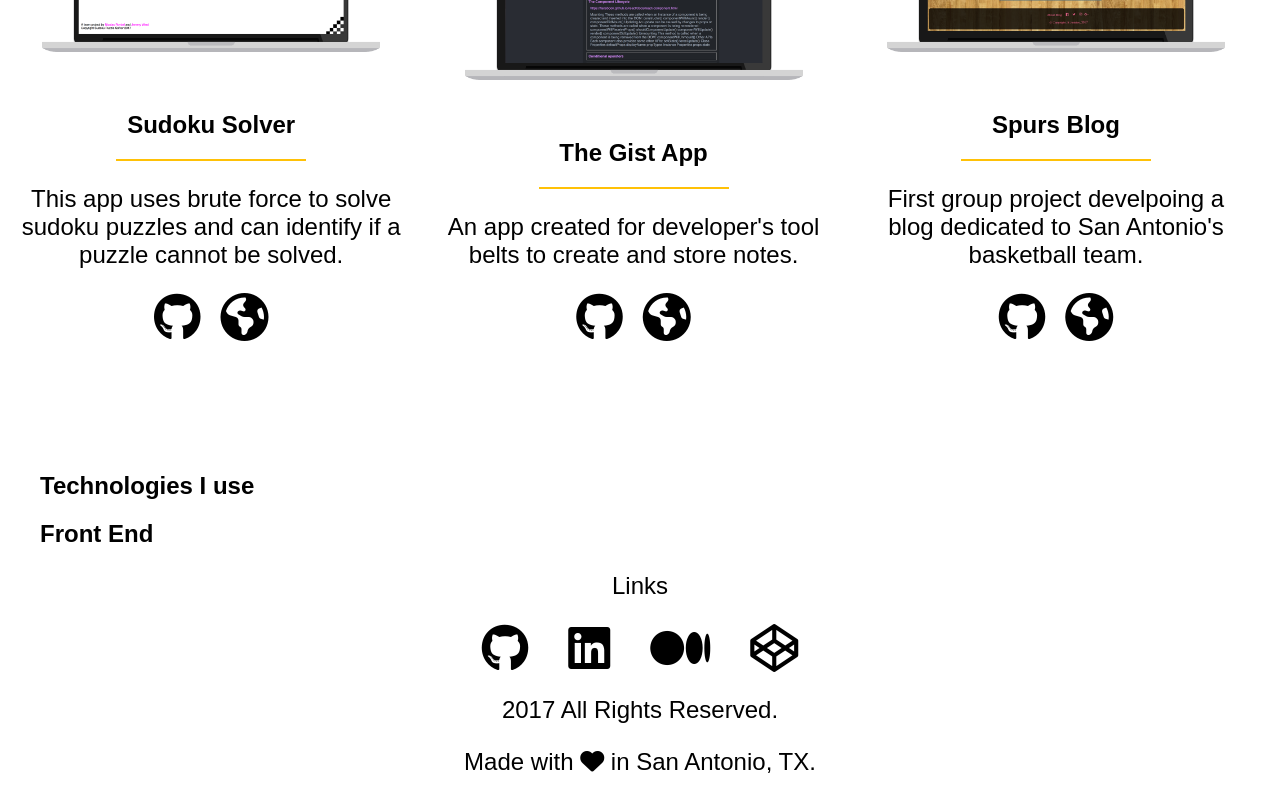
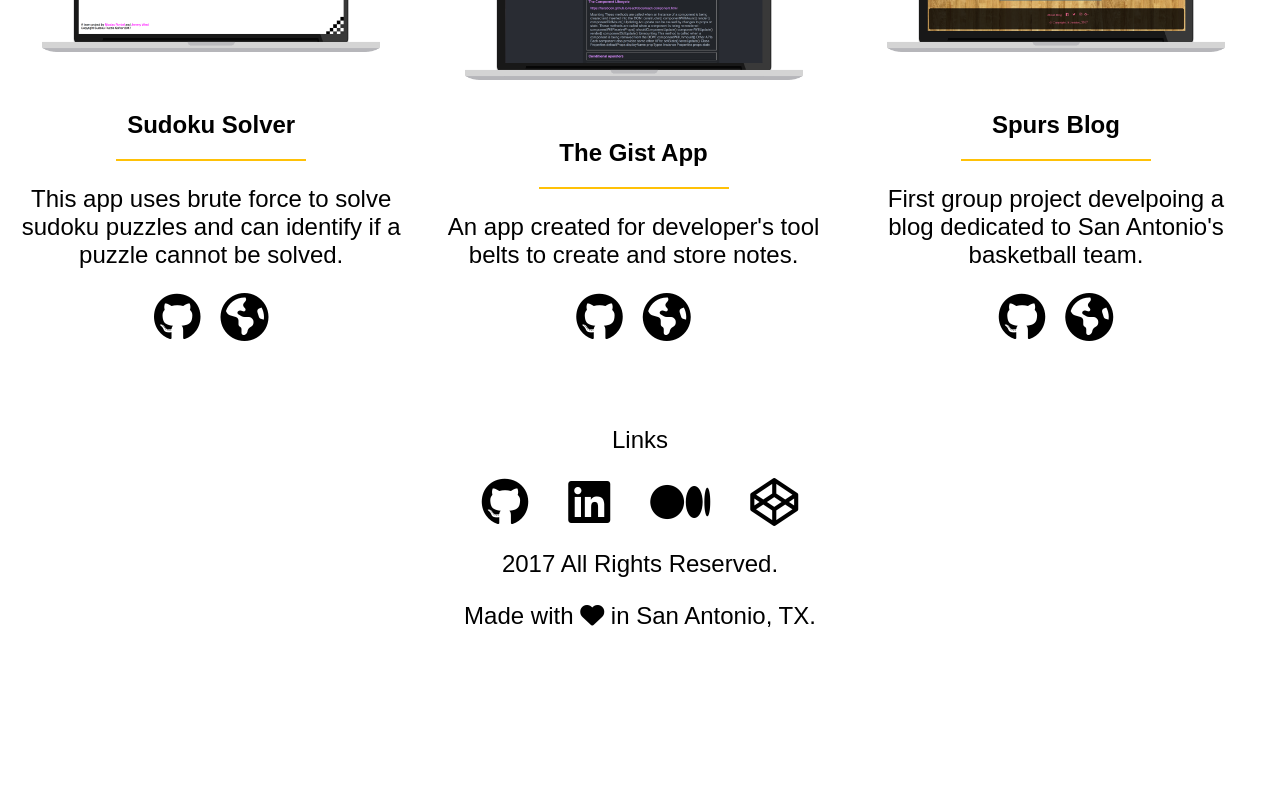
Before and after one commit to Gadget89/nicolas-roybal-dot-com, a React (Create React App) app: page / in a window 1280 px wide. Shown: the part 2380-3180 px from the top of the page. After the commit the page ends 3034 px from the top, so only its background shows below. Built offline with nearby package versions, Linux system fonts and the light colour scheme.

Commit message:
Removed skills section integration point to test deployment on heroku

```diff
--- a/src/App.js
+++ b/src/App.js
@@ -6,7 +6,6 @@ import Landing from './Landing'
 import CanvasComponent from './Canvas'
 import About from './About'
 import Projects from './Projects'
-import Skills from './Skills'
 import Footer from './Footer'
 
 class App extends Component {
@@ -19,7 +18,6 @@ class App extends Component {
         <section className="page-content-container">
           <About/>
           <Projects/>
-          <Skills/>
           <Footer/>
         </section>
       </main>
```
